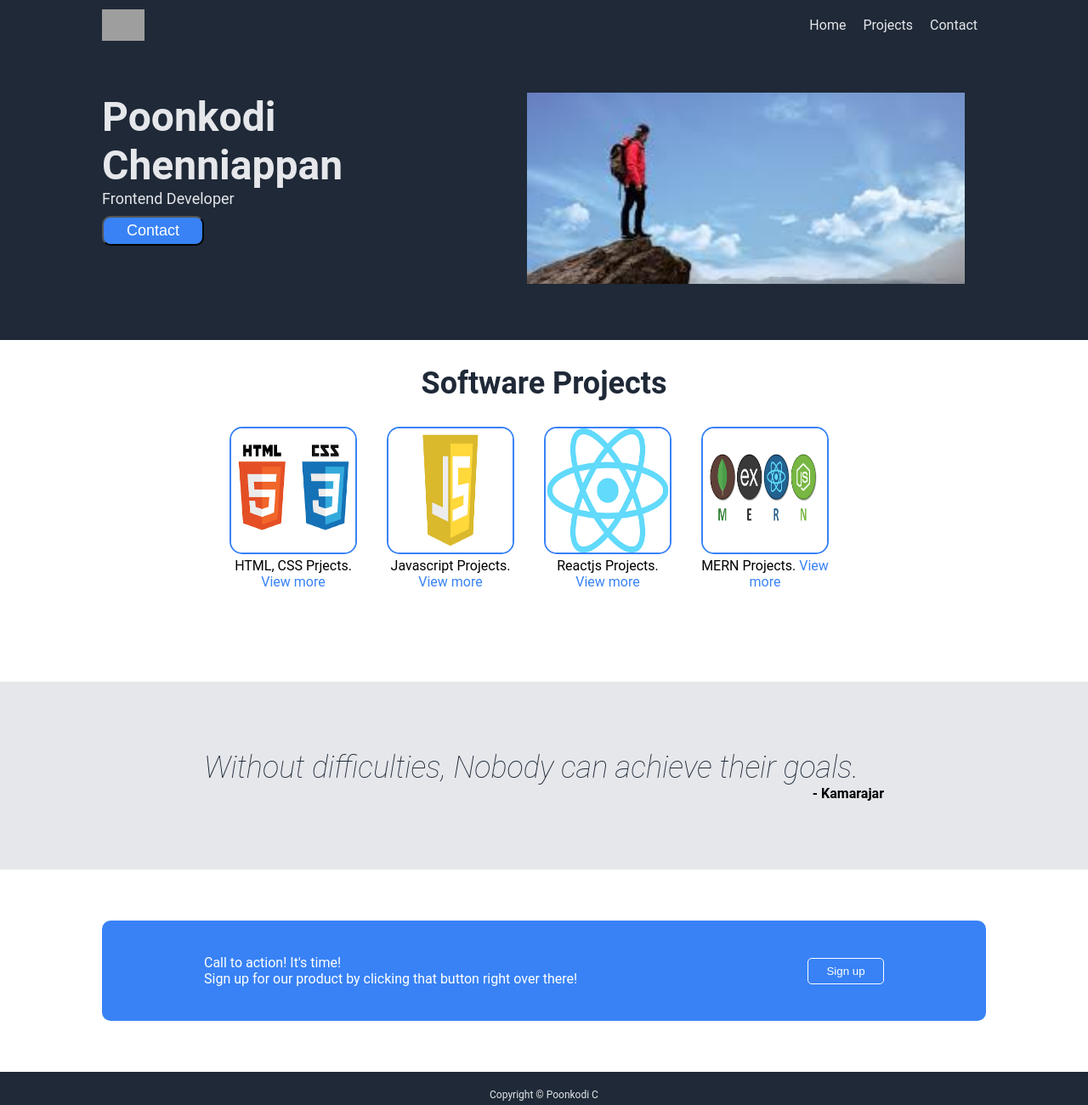
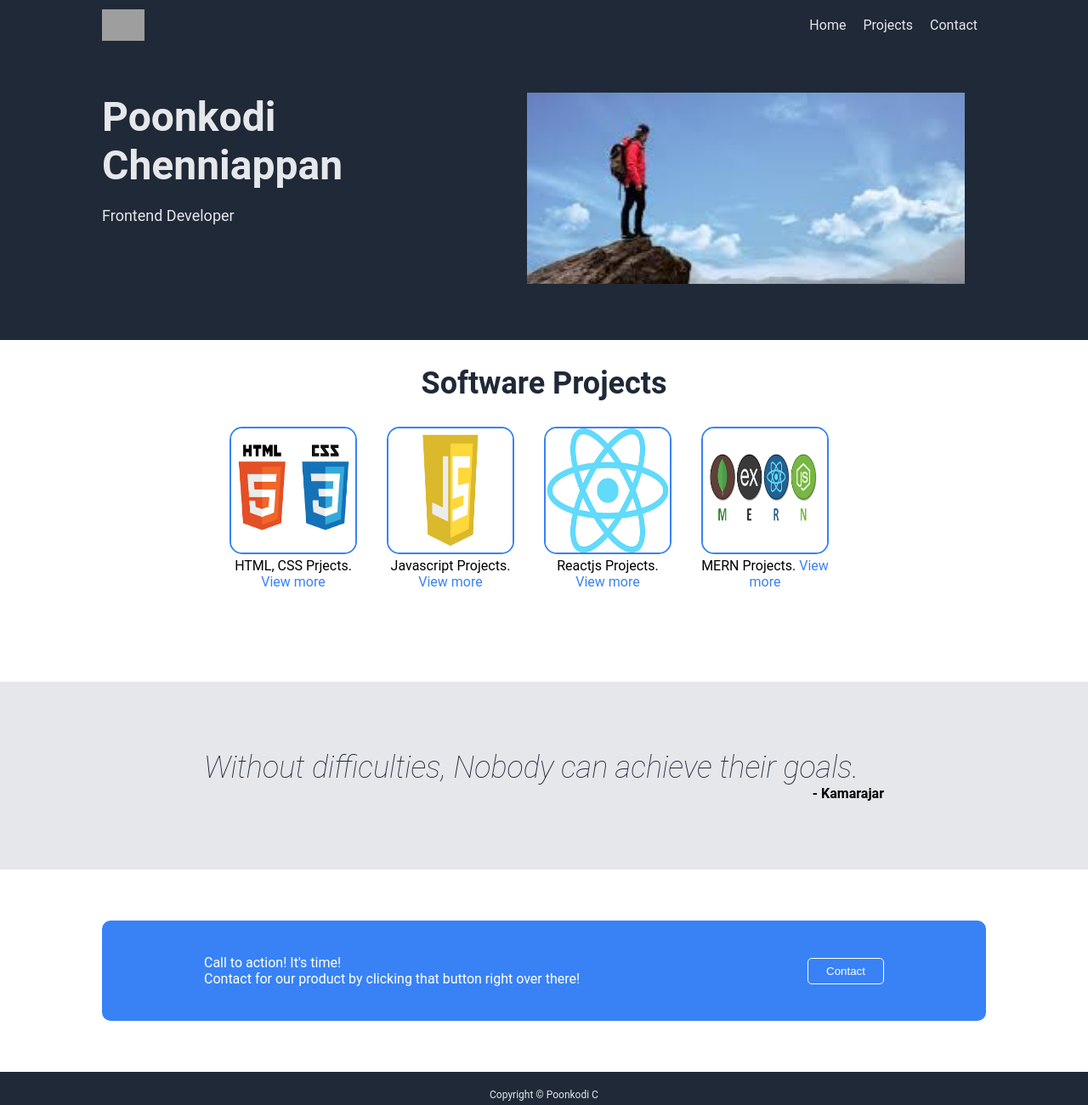
Before and after one commit to cpoonkodi/HTML-CSS, a plain HTML site: page index.html in a window 1280 px wide. Shown: the whole page at 85% size. Drawn offline with Linux system fonts and the light colour scheme; grey boxes are pictures that could not be loaded.

Commit message:
Changed the contact buttons

```diff
--- a/index.html
+++ b/index.html
@@ -46,10 +46,9 @@
         <p class="header-title" style="font-size:48px">
           Poonkodi Chenniappan
         </p>
-        <p>
+        <p class="position">
           Frontend Developer
         </p>
-        <button class="header-btn"> Contact </button>
       </div>
       <div class="header-right">
         <img src="./images/header-img.jpeg" alt="A man who stand on a peak of the mountain.">
@@ -109,10 +108,10 @@
           Call to action! It's time!
         </p>
         <p>
-          Sign up for our product by clicking that button right over there!
+          Contact for our product by clicking that button right over there!
         </p>
       </div>
-        <button class="section-btn"> Sign up</button>
+        <button class="section-btn" onclick="window.location.href = './pages/contact.html';"> Contact </button>
     </section>
   </main>
 
--- a/style.css
+++ b/style.css
@@ -84,6 +84,10 @@ color:#b3b4b5;
 .header-left p {
   font-size: 18px;
   color:#E5E7EB;
+}
+
+.header-left .position {
+  margin-top: 20px;
 }
 
 .header-btn {
```
